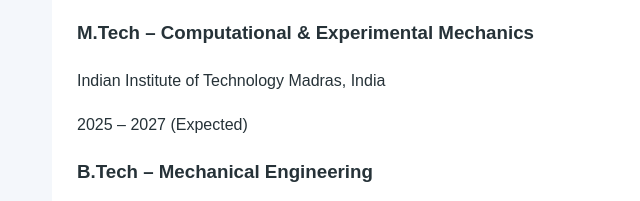
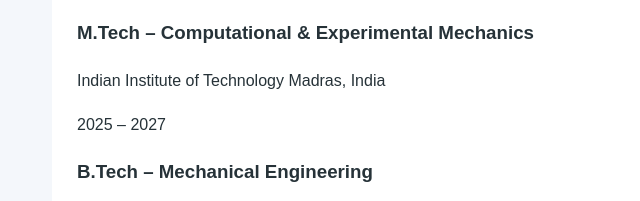
Before and after one commit to suprioroy7/suprioroy7.github.io, a plain HTML site: page index.html in a window 1280 px wide. Shown: the part 917-1118 px from the top of the page, without its empty margins (138-778 px from the left). Drawn offline with Linux system fonts and the light colour scheme.

Commit message:
Remove 'Expected' from education dates

```diff
--- a/index.html
+++ b/index.html
@@ -110,7 +110,7 @@
     <div>
         <h3>M.Tech – Computational & Experimental Mechanics</h3>
         <p>Indian Institute of Technology Madras, India</p>
-        <p>2025 – 2027 (Expected)</p>
+        <p>2025 – 2027 </p>
     </div>
 
     <div>
```
